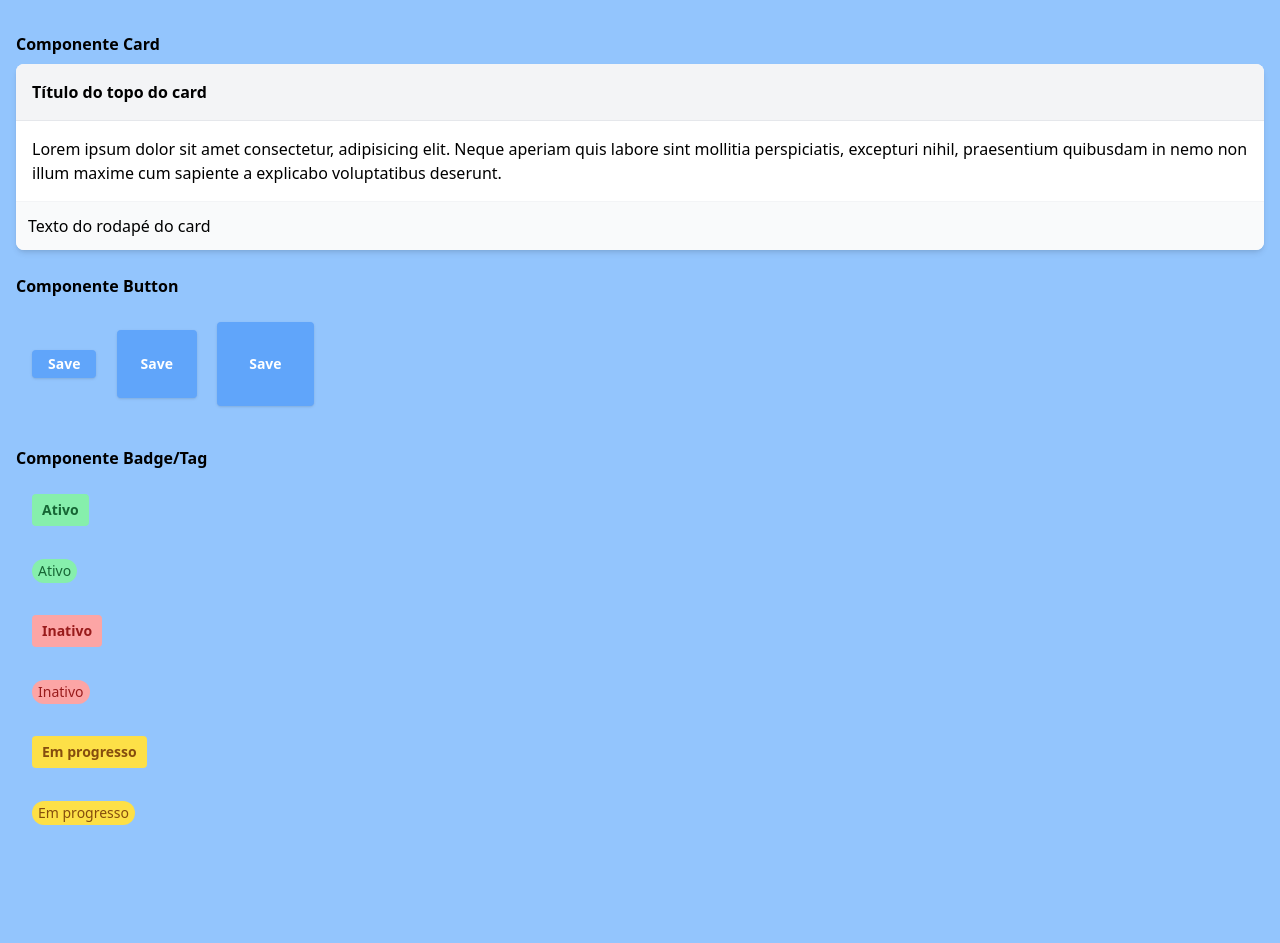
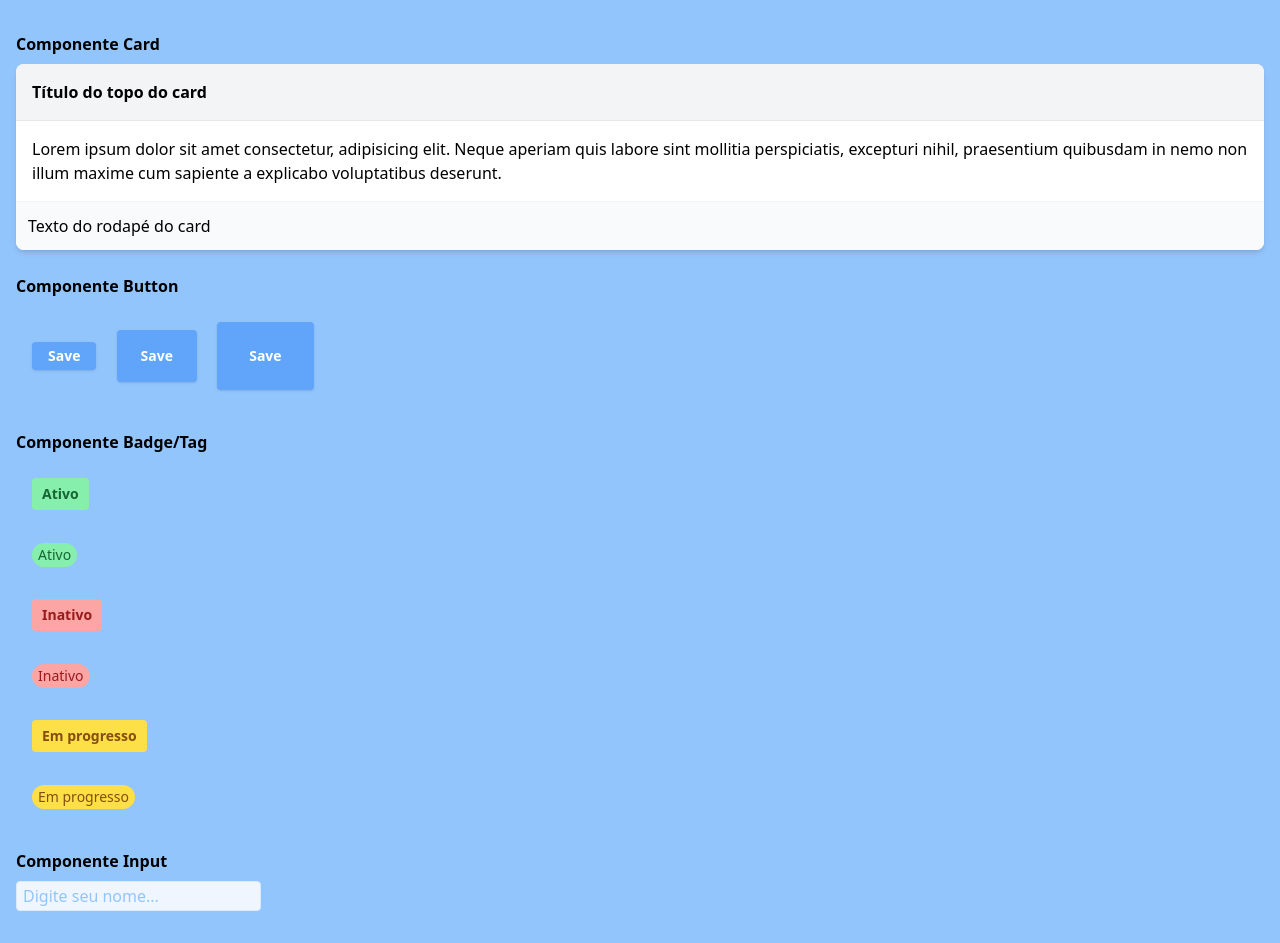
Before and after one commit to Pormiiles/TailwindCSS, a plain HTML site: page ex011/index.html in a window 1280 px wide. Before the commit the page ends 873 px from the top, so only its background shows below. Drawn offline with nearby package versions, Linux system fonts and the light colour scheme.

Commit message:
ex11 - Componente Input

```diff
--- a/ex011/index.html
+++ b/ex011/index.html
@@ -4,7 +4,7 @@
     <meta charset="UTF-8">
     <meta name="viewport" content="width=device-width, initial-scale=1.0">
     <script src="https://cdn.tailwindcss.com"></script>
-    <title>ex11 - Componente</title>
+    <title>ex11 - Componentes</title>
 </head>
 <body class="bg-blue-300 dark:bg-blue-900">
     <div class="container mx-auto px-4 py-8">
@@ -28,11 +28,11 @@
                 Save
             </button>
 
-            <button class="bg-blue-400 p-6 rounded font-bold text-white text-sm shadow hover:bg-blue-300 transition">
+            <button class="bg-blue-400 px-6 py-4 rounded font-bold text-white text-sm shadow hover:bg-blue-300 transition">
                 Save
             </button>
 
-            <button class="bg-blue-400 p-8 rounded font-bold text-white text-sm shadow hover:bg-blue-300 transition">
+            <button class="bg-blue-400 px-8 py-6 rounded font-bold text-white text-sm shadow hover:bg-blue-300 transition">
                 Save
             </button>
         </div>
@@ -58,6 +58,11 @@
         <div class="container mx-auto p-4 gap-x-20 space-x-4">
             <div class="inline-flex item-center text-sm bg-yellow-300 px-1.5 py-0.5 rounded-full text-yellow-800">Em progresso</div>
         </div>
+
+        <h6 class="font-bold mt-6 mb-2 dark:text-white">Componente Input</h6>
+        <div>
+            <input type="text" placeholder="Digite seu nome..." class="bg-blue-50 border border-blue-100 rounded placeholder-blue-300 px-1.5 py-0.5 focus:ring-2 focus:ring-blue-500 focus:ring-opacity-20 transition duration-500 ease-in-out">
+        </div>
     </div>
 </body>
 </html>
```
